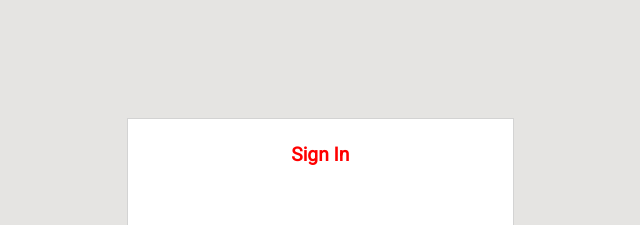
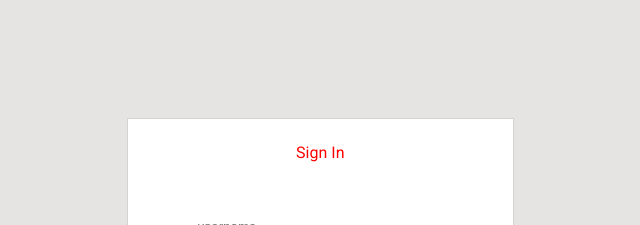
Before and after one commit to AyishaSeidu/dashboard_react, a React (Create React App) app: page / in a window 1280 px wide. Shown: the top 225 px of the page, without its empty margins (329-969 px from the left). Built offline with nearby package versions, Linux system fonts and the light colour scheme.

Commit message:
add styling to login page

```diff
--- a/src/components/Login.js
+++ b/src/components/Login.js
@@ -105,14 +105,15 @@ const SubmitButton = styled.input`
 background-color: green;
 height: 3rem;
 width: 7rem;
-//font-size: 1.5rem;
+color: white;
 margin: auto;
 bottom: 2rem;
 cursor: pointer;
 border-radius: 0.5rem;
 `;
 
-const FormHeader = styled.h2`
+const FormHeader = styled.div`
+font-size: 1rem;
 width: 50%;
 align-items: center;
 color: red;
```
